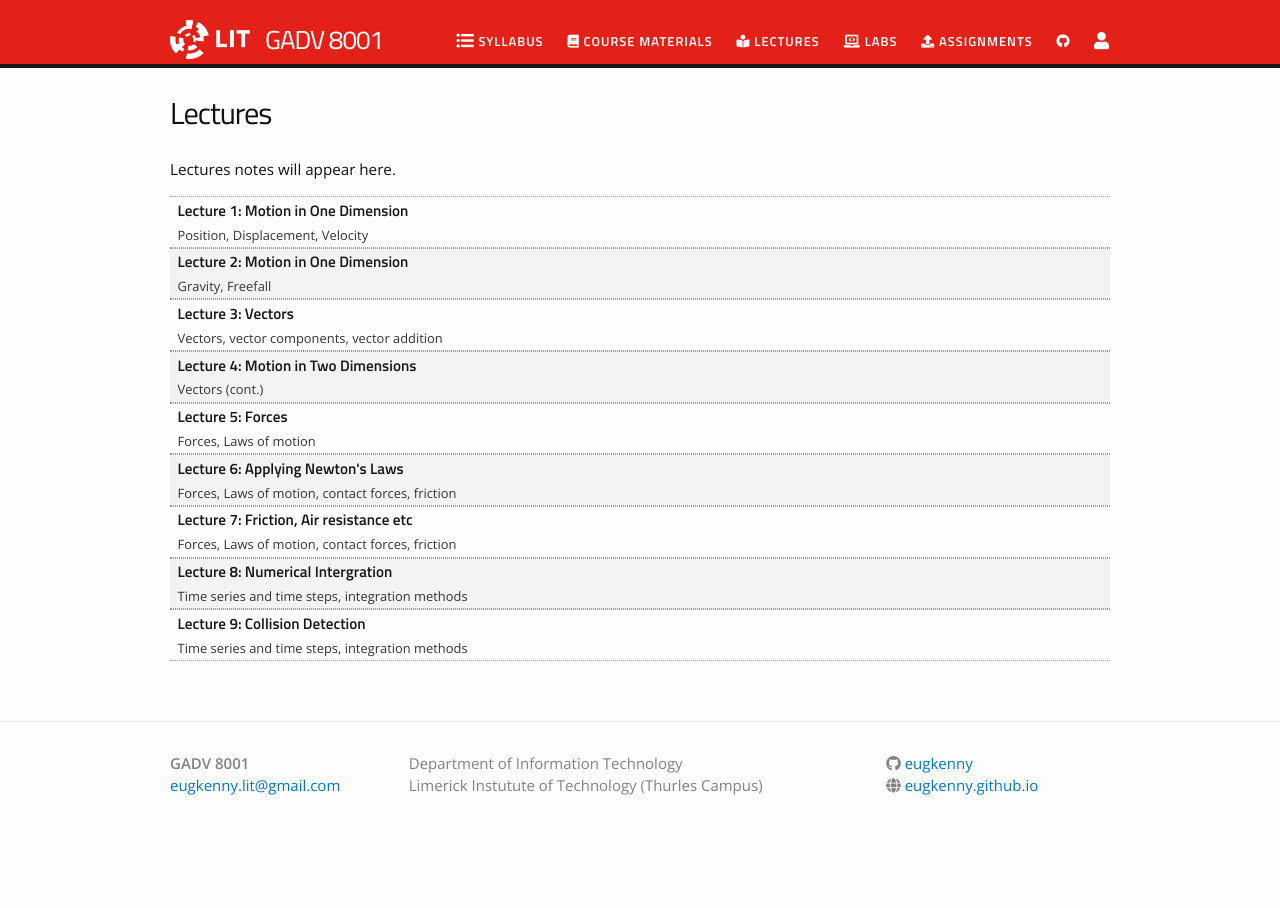
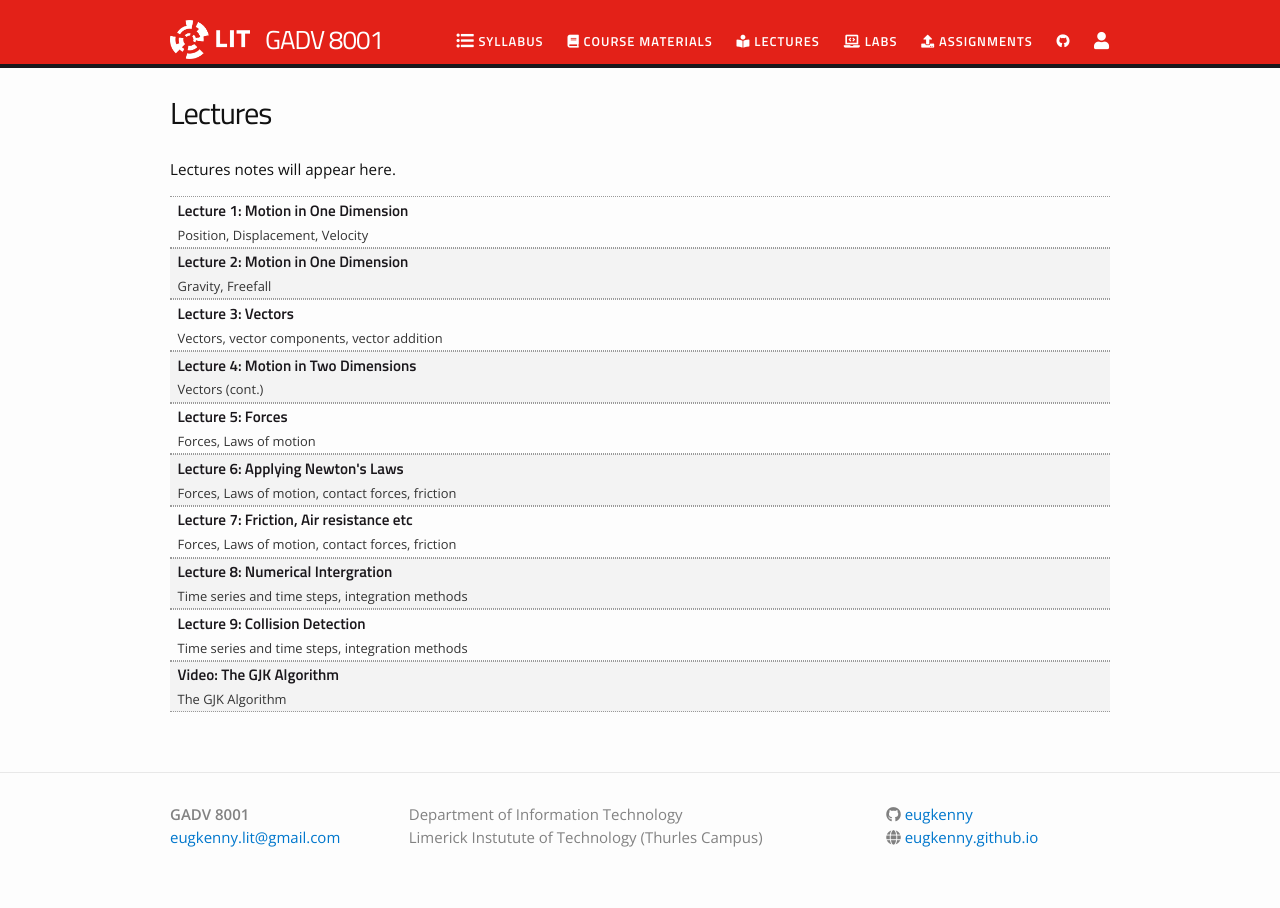
Before and after one commit to eugkenny/GADV8001, a Jekyll site: the page built from lectures.md, in a window 1280 px wide. Built offline with Jekyll 4.4.1, drawn with Linux system fonts in a browser that asks for light colours; nearby versions of some CDN libraries.

Commit message:
GJK Algorithm

```diff
--- a/_data/lectures.yml
+++ b/_data/lectures.yml
@@ -47,3 +47,8 @@
   filename: Collision Detection.pdf
   dirname: lectures
   tldr: "Time series and time steps, integration methods"
+
+- title: "Video: The GJK Algorithm"
+  filename: The GJK Algorithm.mp4
+  dirname: lectures
+  tldr: "The GJK Algorithm"
```
Also changed, not shown: 1 other file.
